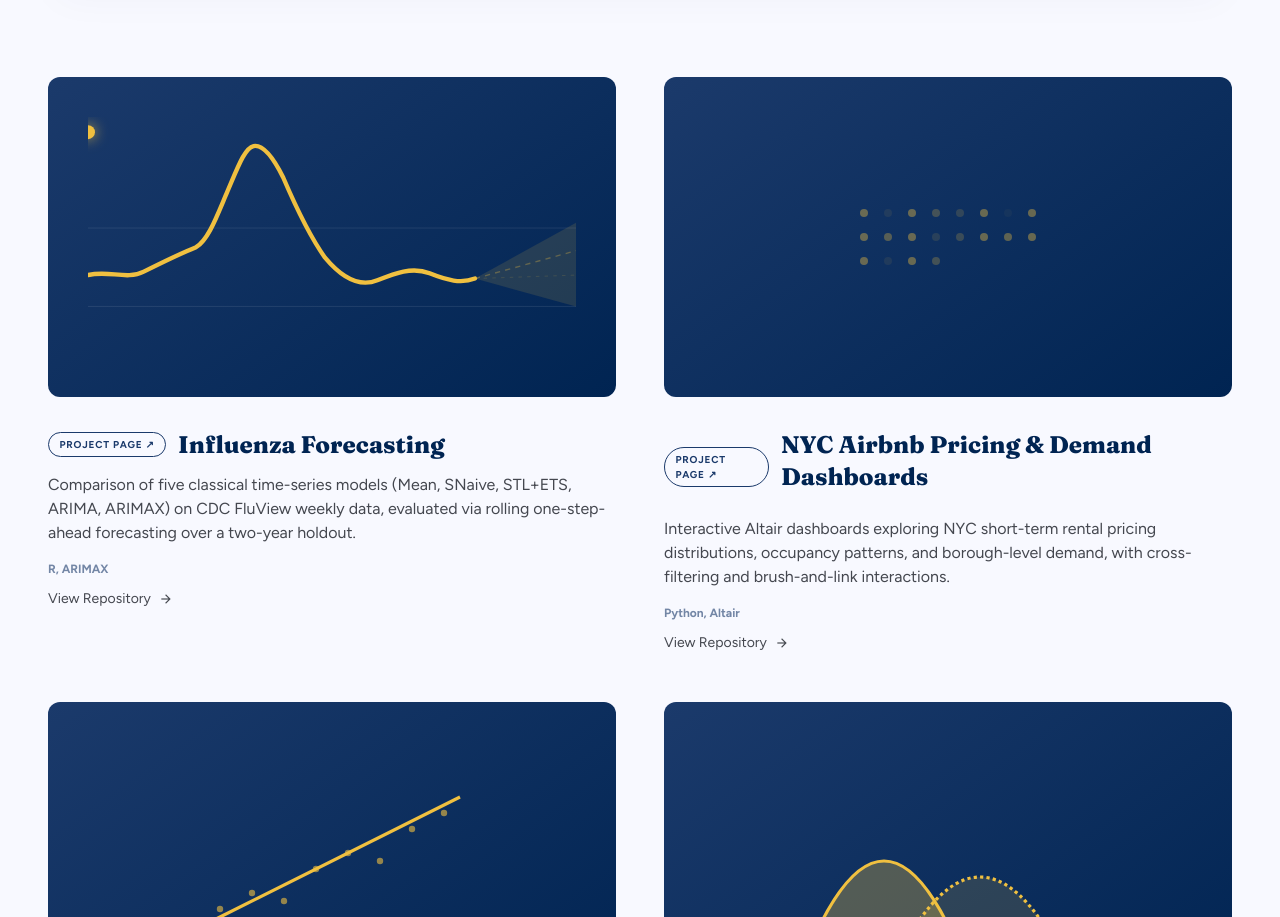
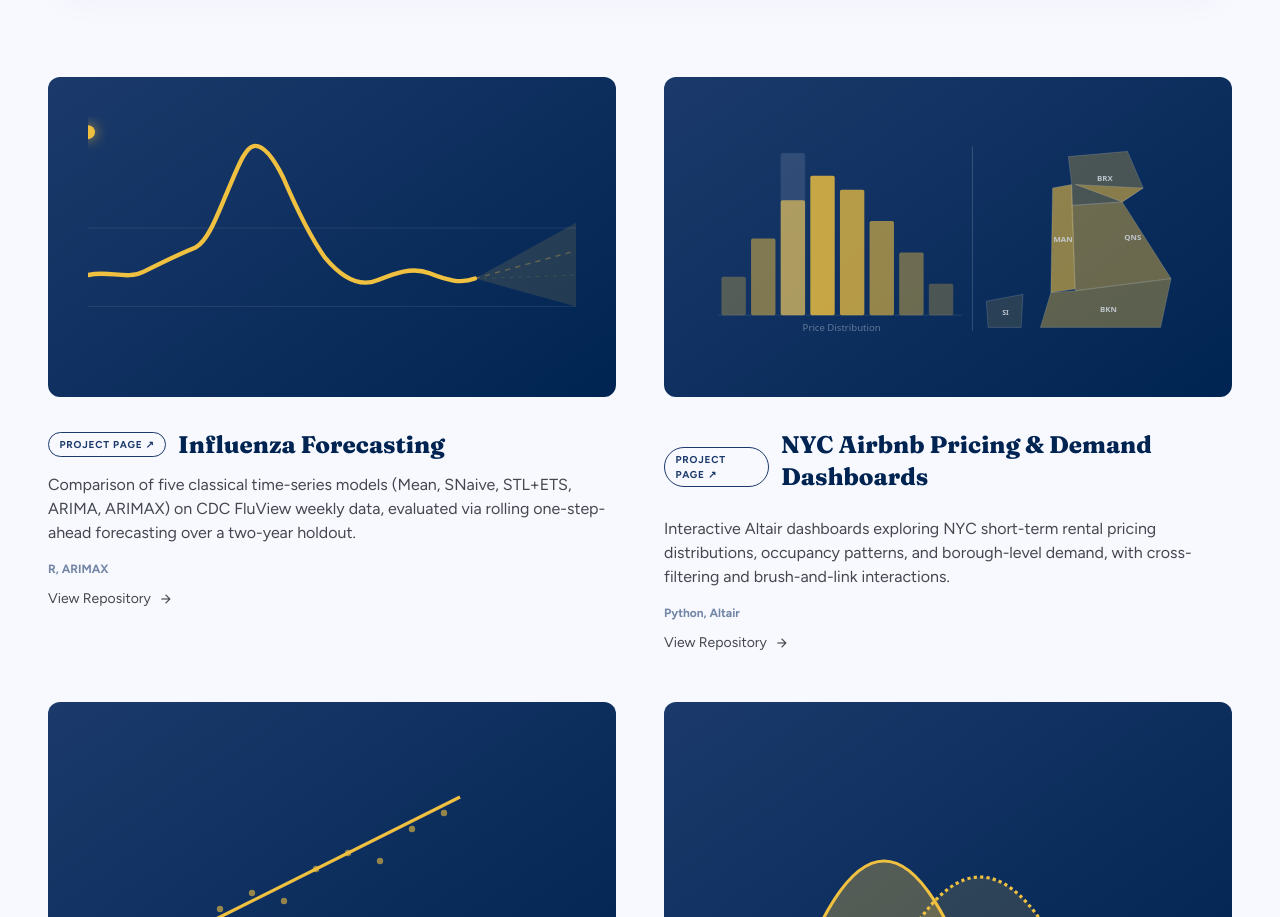
Before and after one commit to karlestampador/karlestampador.github.io, a plain HTML site: page index.html in a window 1280 px wide. Shown: the part 1642-2559 px from the top of the page. Drawn offline with nearby package versions, Linux system fonts and the light colour scheme.

Commit message:
feat(projects): add split-panel histogram and borough map visual for NYC Airbnb card
Co-authored-by: Cursor <cursoragent@cursor.com>

```diff
--- a/index.html
+++ b/index.html
@@ -538,13 +538,43 @@
 <div class="absolute inset-0 flex items-center justify-center opacity-0 group-hover:opacity-100 transition-opacity duration-300 bg-black/15 rounded-xl z-10">
 <span class="material-symbols-outlined text-white" style="font-size:40px">arrow_forward</span>
 </div>
-<div class="grid grid-cols-8 gap-4 opacity-40">
-<div class="w-2 h-2 rounded-full bg-[#F0C040]"></div><div class="w-2 h-2 rounded-full bg-[#F0C040] opacity-20"></div><div class="w-2 h-2 rounded-full bg-[#F0C040]"></div><div class="w-2 h-2 rounded-full bg-[#F0C040] opacity-60"></div>
-<div class="w-2 h-2 rounded-full bg-[#F0C040] opacity-40"></div><div class="w-2 h-2 rounded-full bg-[#F0C040]"></div><div class="w-2 h-2 rounded-full bg-[#F0C040] opacity-10"></div><div class="w-2 h-2 rounded-full bg-[#F0C040]"></div>
-<div class="w-2 h-2 rounded-full bg-[#F0C040]"></div><div class="w-2 h-2 rounded-full bg-[#F0C040] opacity-80"></div><div class="w-2 h-2 rounded-full bg-[#F0C040]"></div><div class="w-2 h-2 rounded-full bg-[#F0C040] opacity-30"></div>
-<div class="w-2 h-2 rounded-full bg-[#F0C040] opacity-50"></div><div class="w-2 h-2 rounded-full bg-[#F0C040]"></div><div class="w-2 h-2 rounded-full bg-[#F0C040] opacity-90"></div><div class="w-2 h-2 rounded-full bg-[#F0C040]"></div>
-<div class="w-2 h-2 rounded-full bg-[#F0C040]"></div><div class="w-2 h-2 rounded-full bg-[#F0C040] opacity-20"></div><div class="w-2 h-2 rounded-full bg-[#F0C040]"></div><div class="w-2 h-2 rounded-full bg-[#F0C040] opacity-60"></div>
-</div></div>
+<svg id="nyc-svg" class="w-full h-full" viewBox="0 0 280 120" preserveAspectRatio="xMidYMid meet" xmlns="http://www.w3.org/2000/svg">
+  <!-- Vertical divider between panels -->
+  <line x1="154" y1="8" x2="154" y2="114" stroke="rgba(255,255,255,0.2)" stroke-width="0.5"/>
+  <!-- LEFT PANEL: Price Distribution Histogram -->
+  <line x1="8" y1="105" x2="148" y2="105" stroke="rgba(255,255,255,0.12)" stroke-width="0.5"/>
+  <!-- 8 bars in bell-curve shape; bar w=14, step=17, base y=105 -->
+  <rect x="10"  y="83" width="14" height="22" rx="1" fill="rgba(240,192,64,0.30)"/>
+  <rect x="27"  y="61" width="14" height="44" rx="1" fill="rgba(240,192,64,0.50)"/>
+  <rect x="44"  y="39" width="14" height="66" rx="1" fill="rgba(240,192,64,0.65)"/>
+  <rect x="61"  y="25" width="14" height="80" rx="1" fill="rgba(240,192,64,0.82)"/>
+  <rect x="78"  y="33" width="14" height="72" rx="1" fill="rgba(240,192,64,0.74)"/>
+  <rect x="95"  y="51" width="14" height="54" rx="1" fill="rgba(240,192,64,0.60)"/>
+  <rect x="112" y="69" width="14" height="36" rx="1" fill="rgba(240,192,64,0.42)"/>
+  <rect x="129" y="87" width="14" height="18" rx="1" fill="rgba(240,192,64,0.28)"/>
+  <!-- Brush highlight: sweeps bar-to-bar on a 3s loop -->
+  <rect class="nyc-brush" x="10" y="12" width="14" height="93" rx="1" fill="rgba(255,255,255,0.12)"/>
+  <!-- Axis label -->
+  <text x="79" y="114" text-anchor="middle" fill="rgba(255,255,255,0.35)" font-size="5.5" font-family="system-ui,sans-serif">Price Distribution</text>
+  <!-- RIGHT PANEL: NYC Borough Schematic -->
+  <g class="nyc-borough-group">
+    <!-- Manhattan: narrow vertical island -->
+    <polygon points="200,32 211,30 213,90 199,92" fill="rgba(240,192,64,0.75)" stroke="rgba(255,255,255,0.22)" stroke-width="0.5"/>
+    <text x="206" y="63" text-anchor="middle" fill="rgba(255,255,255,0.9)" font-size="4.5" font-weight="700" font-family="system-ui,sans-serif">MAN</text>
+    <!-- Bronx: north of Manhattan -->
+    <polygon points="211,30 209,14 243,11 252,32 240,40 211,42" fill="rgba(240,192,64,0.35)" stroke="rgba(255,255,255,0.22)" stroke-width="0.5"/>
+    <text x="230" y="28" text-anchor="middle" fill="rgba(255,255,255,0.9)" font-size="4.5" font-weight="700" font-family="system-ui,sans-serif">BRX</text>
+    <!-- Queens: large east borough -->
+    <polygon points="213,30 252,32 240,40 268,84 213,91 211,42 240,40" fill="rgba(240,192,64,0.55)" stroke="rgba(255,255,255,0.22)" stroke-width="0.5"/>
+    <text x="246" y="62" text-anchor="middle" fill="rgba(255,255,255,0.9)" font-size="4.5" font-weight="700" font-family="system-ui,sans-serif">QNS</text>
+    <!-- Brooklyn: south -->
+    <polygon points="199,92 213,91 268,84 262,112 193,112" fill="rgba(240,192,64,0.48)" stroke="rgba(255,255,255,0.22)" stroke-width="0.5"/>
+    <text x="232" y="103" text-anchor="middle" fill="rgba(255,255,255,0.9)" font-size="4.5" font-weight="700" font-family="system-ui,sans-serif">BKN</text>
+    <!-- Staten Island: lower-left, isolated -->
+    <polygon points="162,97 183,93 182,112 163,112" fill="rgba(240,192,64,0.18)" stroke="rgba(255,255,255,0.22)" stroke-width="0.5"/>
+    <text x="173" y="105" text-anchor="middle" fill="rgba(255,255,255,0.9)" font-size="4" font-weight="700" font-family="system-ui,sans-serif">SI</text>
+  </g>
+</svg></div>
 <div class="flex items-center gap-3 mb-3">
 <a class="project-pill-link" href="projects/airbnb-nyc/nyc_airbnb.html">PROJECT PAGE ↗</a>
 <h4 class="font-headline text-2xl font-bold text-primary mb-3">NYC Airbnb Pricing &amp; Demand Dashboards</h4>
```
